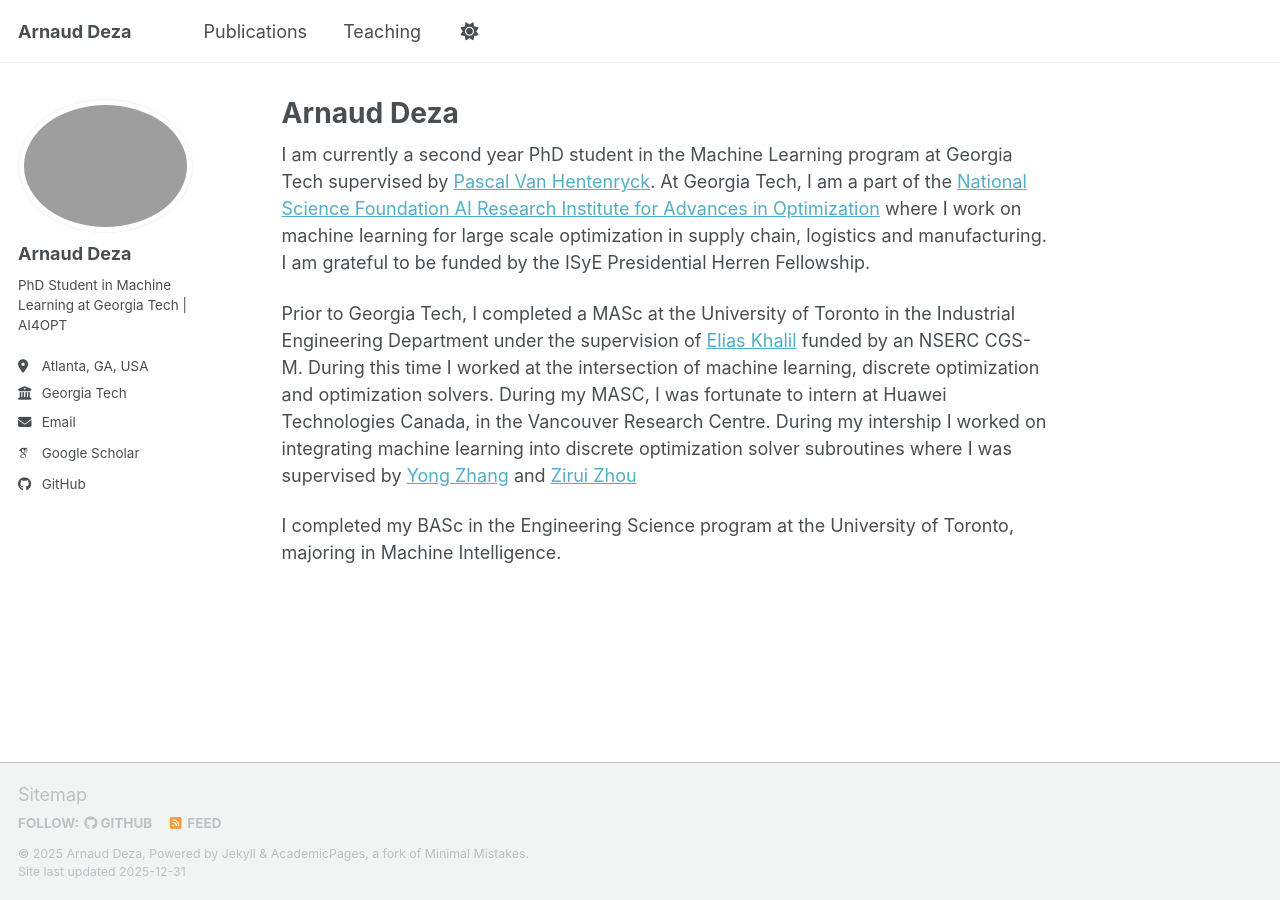
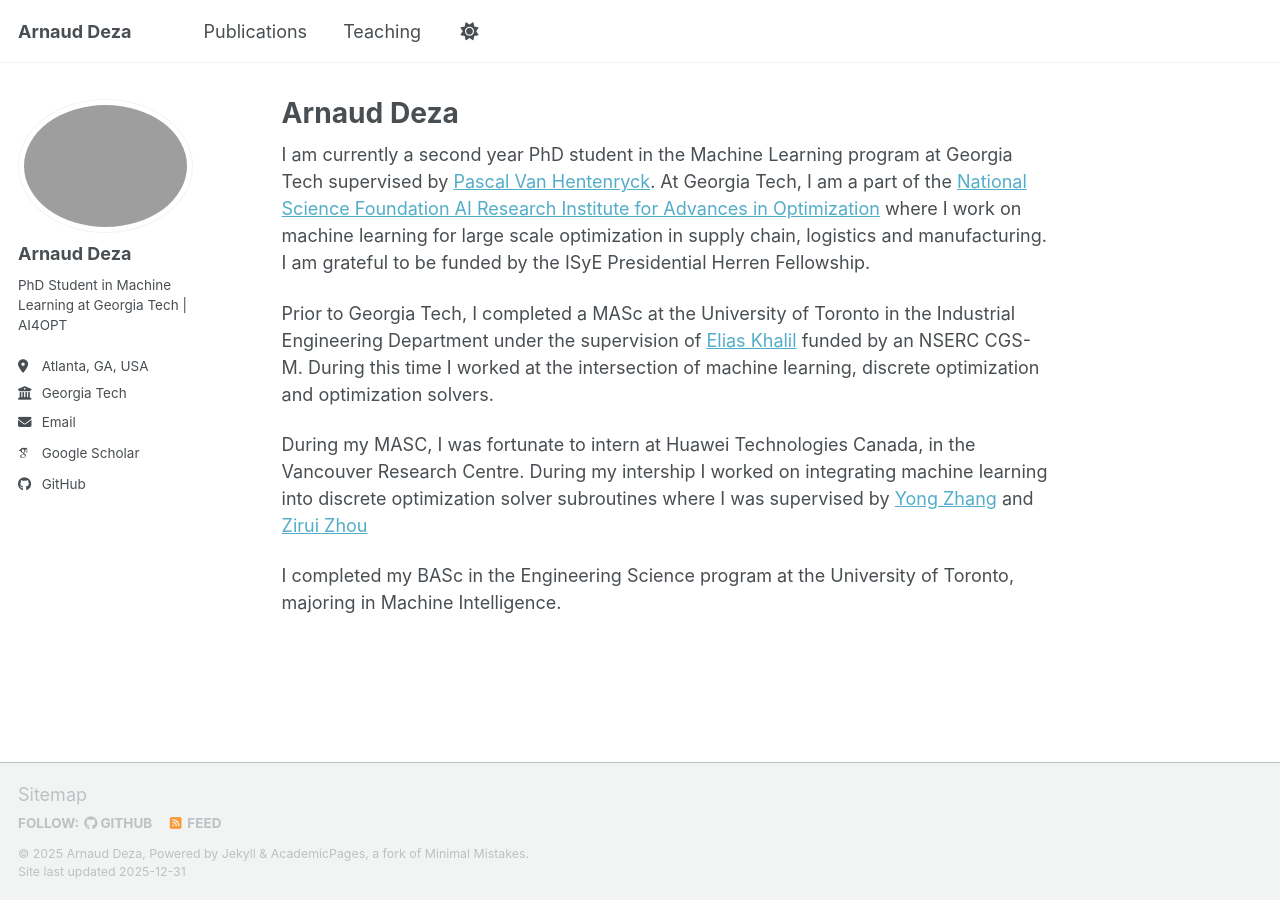
Before and after one commit to ArnaudDeza/ArnaudDeza.github.io, a Jekyll site: the page built from _pages/about.md, in a window 1280 px wide. Built offline with Jekyll 4.4.1, drawn with Linux system fonts in a browser that asks for light colours; some web fonts are replaced; a script bundle is joined from its source files by our own code; library files that are not in the unit come from our copies.

Commit message:
fixes for publication

```diff
--- a/_layouts/single.html
+++ b/_layouts/single.html
@@ -37,7 +37,13 @@
         {% if page.collection == 'teaching' %}
           <p> {{ page.type }}, <i>{{ page.venue }}</i>, {{ page.date | default: "1900-01-01" | date: "%Y" }} </p>
         {% elsif page.venue and page.date %}
-          <p>Published in <i>{{ page.venue }}</i>, {{ page.date | default: "1900-01-01" | date: "%Y" }} </p>
+          {% assign pub_year = page.date | default: "1900-01-01" | date: "%Y" %}
+          {% assign venue_lower = page.venue | downcase %}
+          {% if venue_lower contains "under review" %}
+            <p>Under Review, {{ pub_year }} </p>
+          {% else %}
+            <p><i>{{ page.venue }}</i>, {{ pub_year }} </p>
+          {% endif %}
         {% elsif page.date %}
           <p class="page__date"><strong><i class="fa fa-fw fa-calendar" aria-hidden="true"></i> {{ site.data.ui-text[site.locale].date_label | default: "Published:" }}</strong> <time datetime="{{ page.date | date_to_xmlschema }}">{{ page.date | default: "1900-01-01" | date: "%B %d, %Y" }}</time></p>
         {% endif %}
@@ -47,26 +53,19 @@
       <section class="page__content" itemprop="text">
         {{ content }}
 
-        {% if page.citation and page.paperurl and page.slidesurl and page.bibtexurl %}
-          <p style="font-size: smaller">Recommended citation: {{ page.citation }}<br /><a href="{{ page.paperurl }}">Download Paper</a> | <a href="{{ page.slidesurl }}">Download Slides</a> | <a href="{{ page.bibtexurl }}">Download Bibtex</a></p>
-        {% elsif page.citation and page.paperurl and page.slidesurl %}
-          <p style="font-size: smaller">Recommended citation: {{ page.citation }}<br /><a href="{{ page.paperurl }}">Download Paper</a> | <a href="{{ page.slidesurl }}">Download Slides</a></p>
-        {% elsif page.citation and page.paperurl and page.bibtexurl %}
-          <p style="font-size: smaller">Recommended citation: {{ page.citation }}<br /><a href="{{ page.paperurl }}">Download Paper</a> | <a href="{{ page.bibtexurl }}">Download Bibtex</a></p>
-        {% elsif page.citation and page.paperurl %}
-          <p style="font-size: smaller">Recommended citation: {{ page.citation }}<br /><a href="{{ page.paperurl }}">Download Paper</a></p>
-        {% elsif page.citation and page.slidesurl and page.bibtexurl %}
-          <p style="font-size: smaller">Recommended citation: {{ page.citation }}<br /><a href="{{ page.slidesurl }}">Download Slides</a> | <a href="{{ page.bibtexurl }}">Download Bibtex</a></p>
-        {% elsif page.citation and page.slidesurl %}
-          <p style="font-size: smaller">Recommended citation: {{ page.citation }}<br /><a href="{{ page.slidesurl }}">Download Slides</a></p>
+        {% if page.citation %}
+          <p style="font-size: smaller">{{ page.citation }}</p>
+        {% endif %}
+        {% if page.paperurl and page.slidesurl and page.bibtexurl %}
+          <p style="font-size: smaller"><a href="{{ page.paperurl }}">Download Paper</a> | <a href="{{ page.slidesurl }}">Download Slides</a> | <a href="{{ page.bibtexurl }}">Download Bibtex</a></p>
+        {% elsif page.paperurl and page.slidesurl %}
+          <p style="font-size: smaller"><a href="{{ page.paperurl }}">Download Paper</a> | <a href="{{ page.slidesurl }}">Download Slides</a></p>
+        {% elsif page.paperurl and page.bibtexurl %}
+          <p style="font-size: smaller"><a href="{{ page.paperurl }}">Download Paper</a> | <a href="{{ page.bibtexurl }}">Download Bibtex</a></p>
+        {% elsif page.paperurl %}
+          <p style="font-size: smaller"><a href="{{ page.paperurl }}">Download Paper</a></p>
         {% elsif page.slidesurl and page.bibtexurl %}
           <p style="font-size: smaller"><a href="{{ page.slidesurl }}">Download Slides</a> | <a href="{{ page.bibtexurl }}">Download Bibtex</a></p>
-        {% elsif page.paperurl and page.bibtexurl %}
-          <p style="font-size: smaller"><a href="{{ page.paperurl }}">Download Paper</a> | <a href="{{ page.bibtexurl }}">Download Bibtex</a></p>
-        {% elsif page.citation and page.bibtexurl %}
-          <p style="font-size: smaller">Recommended citation: {{ page.citation }}<br /><a href="{{ page.bibtexurl }}">Download Bibtex</a></p>
-        {% elsif page.citation %}
-          <p style="font-size: smaller">Recommended citation: {{ page.citation }}</p>
         {% elsif page.slidesurl %}
           <p style="font-size: smaller"><a href="{{ page.slidesurl }}">Download Slides</a></p>
         {% elsif page.bibtexurl %}
--- a/_pages/about.md
+++ b/_pages/about.md
@@ -9,8 +9,9 @@
 
 I am currently a second year PhD student in the Machine Learning program at Georgia Tech supervised by [Pascal Van Hentenryck](https://scholar.google.com/citations?user=GxFQz-4AAAAJ&hl=en). At Georgia Tech, I am a part of the [National Science Foundation AI Research Institute for Advances in Optimization](https://www.ai4opt.org/) where I work on machine learning for large scale optimization in supply chain, logistics and manufacturing. I am grateful to be funded by the ISyE Presidential Herren Fellowship.
 
+Prior to Georgia Tech, I completed a MASc at the University of Toronto in the Industrial Engineering Department under the supervision of [Elias Khalil](https://scholar.google.com/citations?user=juqDWQMAAAAJ&hl=en) funded by an NSERC CGS-M. During this time I worked at the intersection of machine learning, discrete optimization and optimization solvers.
 
-Prior to Georgia Tech, I completed a MASc at the University of Toronto in the Industrial Engineering Department under the supervision of [Elias Khalil](https://scholar.google.com/citations?user=juqDWQMAAAAJ&hl=en) funded by an NSERC CGS-M. During this time I worked at the intersection of machine learning, discrete optimization and optimization solvers. During my MASC, I was fortunate to intern at Huawei Technologies Canada, in the Vancouver Research Centre. During my intership I worked on integrating machine learning into discrete optimization solver subroutines where I was supervised by [Yong Zhang](https://scholar.google.com/citations?user=K2zamrwAAAAJ&hl=en) and [Zirui Zhou](https://scholar.google.com/citations?user=2fKv_JQAAAAJ&hl=en)
+During my MASC, I was fortunate to intern at Huawei Technologies Canada, in the Vancouver Research Centre. During my intership I worked on integrating machine learning into discrete optimization solver subroutines where I was supervised by [Yong Zhang](https://scholar.google.com/citations?user=K2zamrwAAAAJ&hl=en) and [Zirui Zhou](https://scholar.google.com/citations?user=2fKv_JQAAAAJ&hl=en)
 
 
 I completed my BASc in the Engineering Science program at the University of Toronto, majoring in Machine Intelligence.
```
